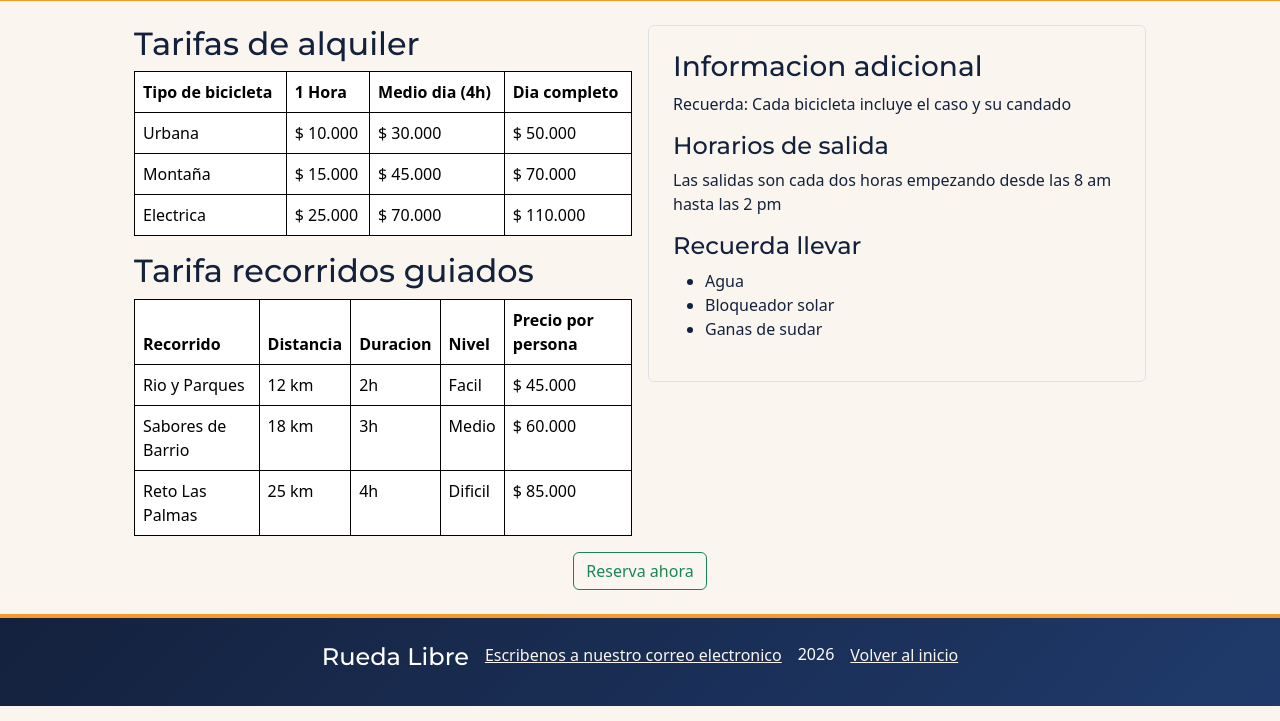
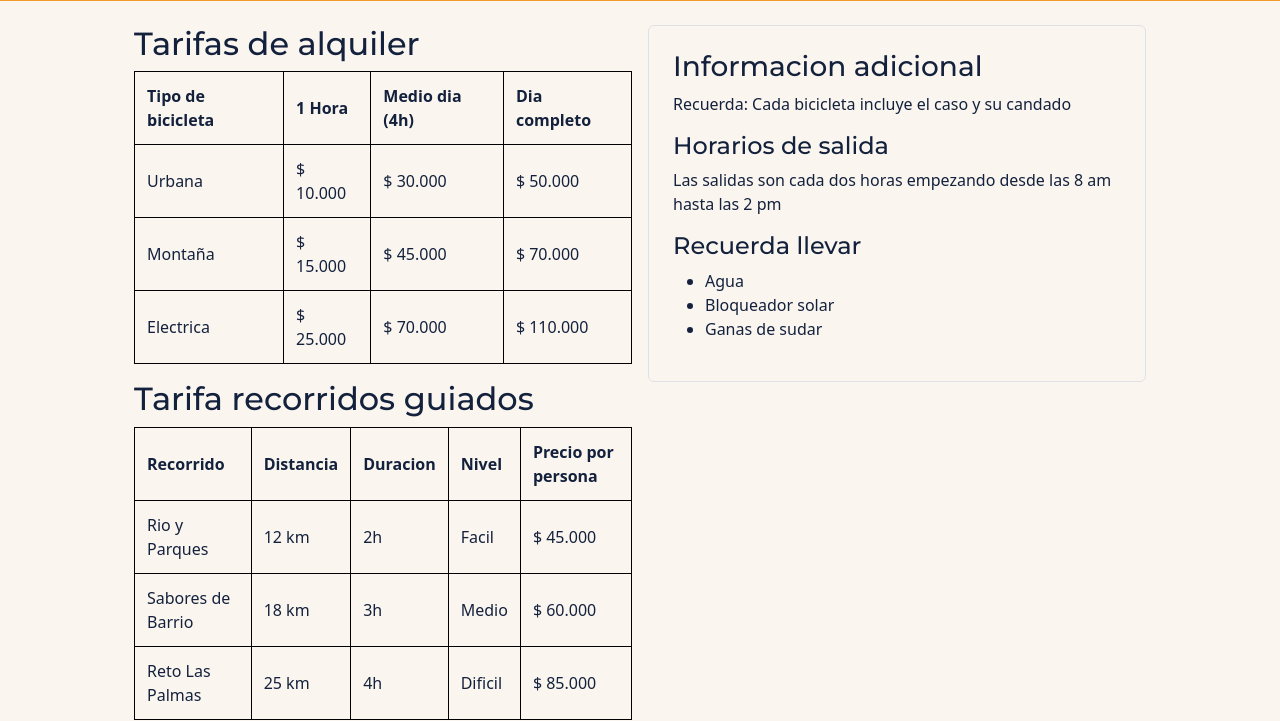
Before and after one commit to JuanmZapata210/Rueda_libre, a plain HTML site: page pages/tarifas.html in a window 1280 px wide. Shown: the part 97-818 px from the top of the page. Drawn offline with nearby package versions, Linux system fonts and the light colour scheme.

Commit message:
fix: Correcion en tabla reservas

```diff
--- a/css/style.css
+++ b/css/style.css
@@ -142,9 +142,10 @@ main {
 .tarjeta:hover {
     outline: 5px solid var(--blanco);
 }
-table,
+.table-responsive,
 th,
 td {
+    padding: 12px;
     border: 1px solid black;
 }
 
--- a/pages/tarifas.html
+++ b/pages/tarifas.html
@@ -57,10 +57,10 @@
         <div class="container">
             <div class="row g-3">
                 <div class="col-lg-6">
-                    <section>
-                        <h2>Tarifas de alquiler</h2>
-                        <table class="table">
-                            <thead>
+                    <section class="mb-3">
+                        <h2 class="mb-2">Tarifas de alquiler</h2>
+                        <table class="table-responsive">
+                            <thead class="p-3">
                                 <tr>
                                     <th>Tipo de bicicleta</th>
                                     <th>1 Hora</th>
@@ -90,9 +90,9 @@
                             </tbody>
                         </table>
                     </section>
-                    <section>
-                        <h2>Tarifa recorridos guiados</h2>
-                        <table class="table">
+                    <section class="mb-4">
+                        <h2 class="mb-2">Tarifa recorridos guiados</h2>
+                        <table class="table-responsive">
                             <thead>
                                 <tr>
                                     <th>Recorrido</th>
```
